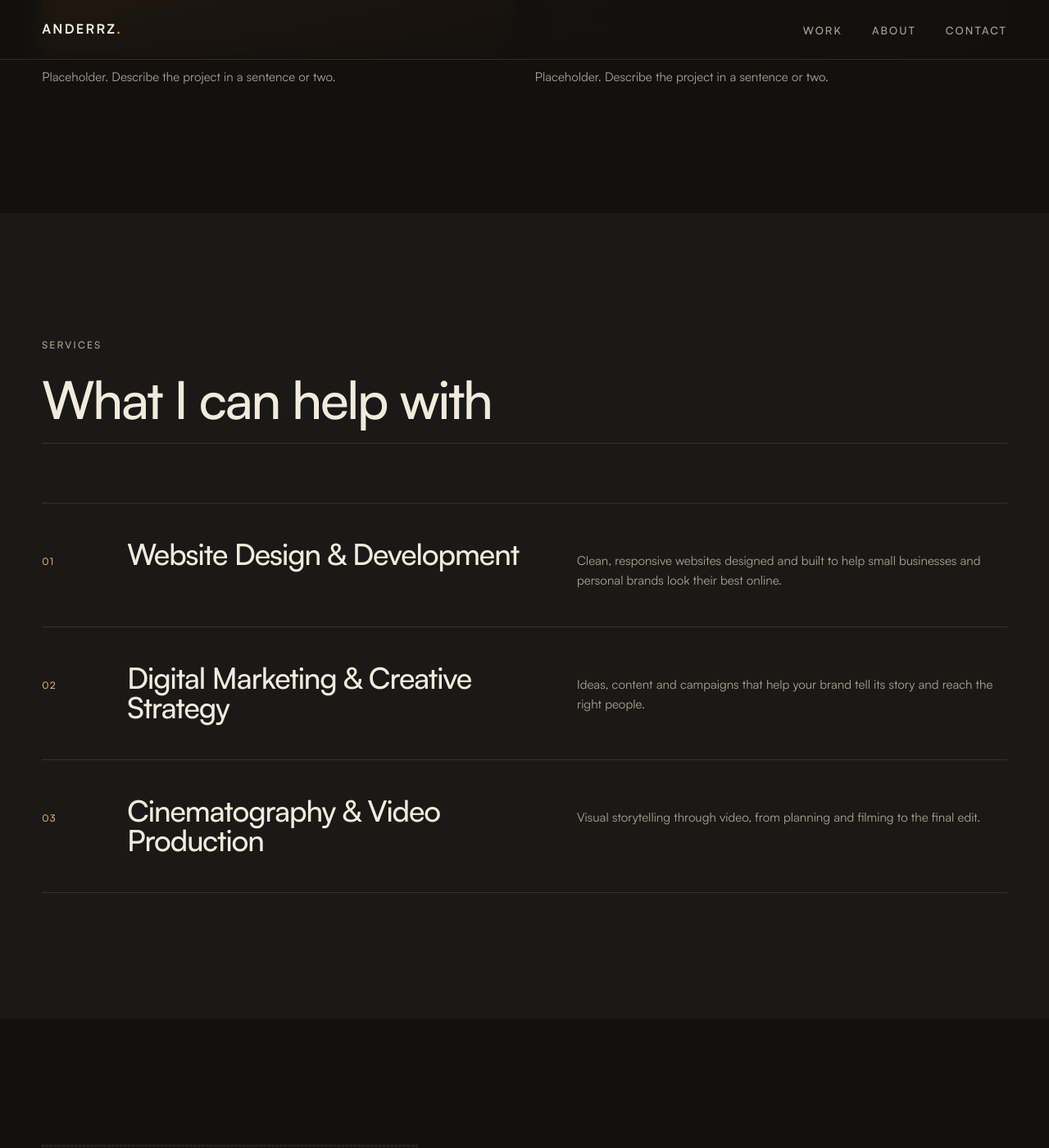
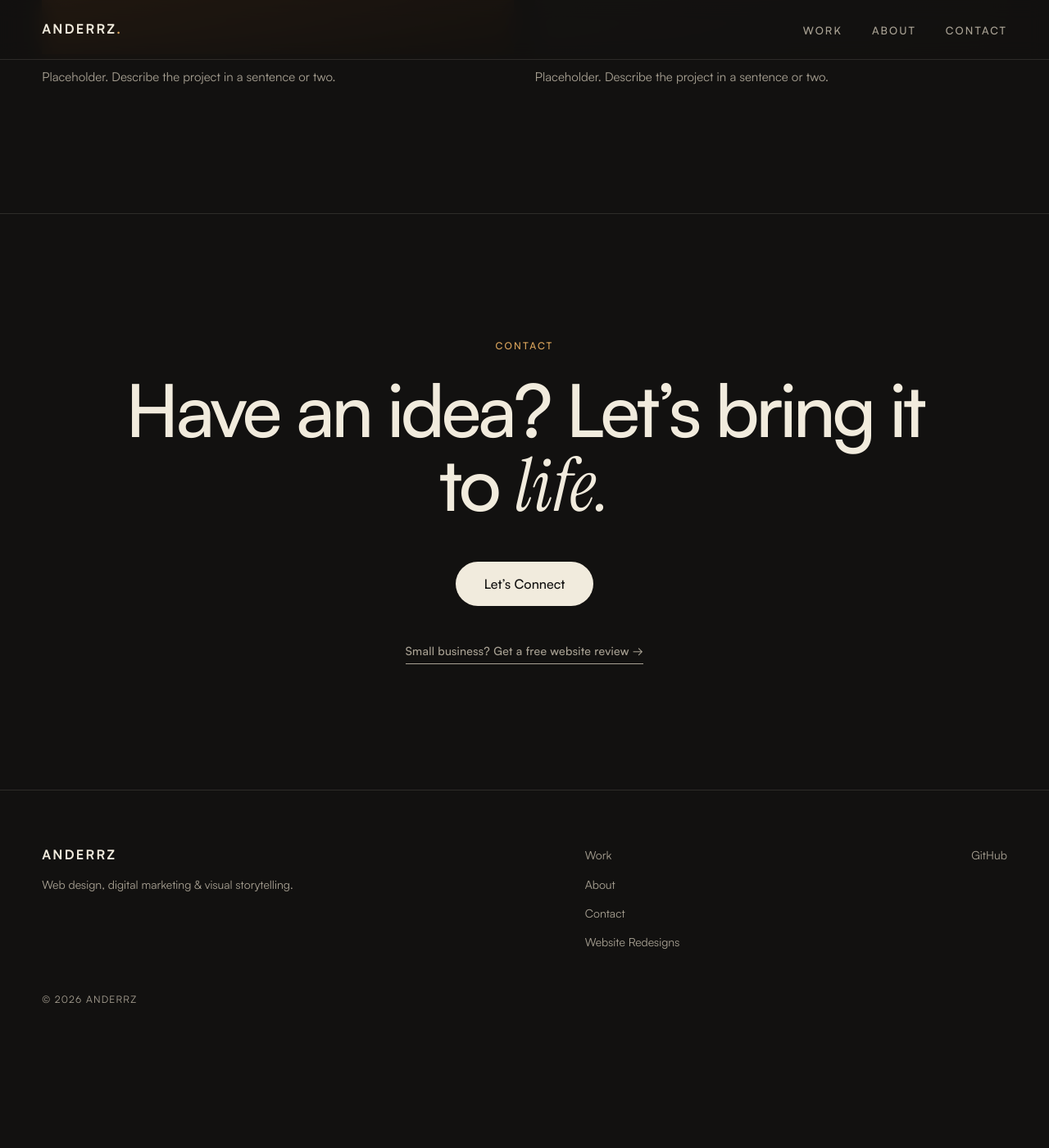
Before and after one commit to Anderrzx/anderrz.portfolio.github.io, a Jekyll site: the page built from index.html, in a window 1280 px wide and 1400 px high, scrolled down 2713 px. Shown: the whole window at 82% size. Built offline with Jekyll 4.4.1, drawn with Linux system fonts in a browser that asks for light colours; after the commit the page ends 3973 px from its top, so only the background shows below that; some of the changed text lies outside the part shown.

Commit message:
Slim homepage to hero, selected work and closing CTA
Services, About and the small-business review move to their own pages
(to be built); the closing section keeps a quiet link to /web-design/.

Co-Authored-By: Claude Opus 5.5 <noreply@anthropic.com>

```diff
--- a/assets/css/main.css
+++ b/assets/css/main.css
@@ -661,6 +661,27 @@ a {
     color: var(--accent);
 }
 
+.closing-cta .container {
+    padding-top: var(--section-space);
+    border-top: 1px solid var(--line);
+}
+
+.closing-cta {
+    padding-top: 0;
+}
+
+.cta-aside {
+    margin: 40px 0 0;
+}
+
+.cta-aside .text-link {
+    color: var(--text-muted);
+}
+
+.cta-aside .text-link:hover {
+    color: var(--accent);
+}
+
 .cta-title {
     max-width: 16ch;
     margin: 0 auto 48px;
--- a/index.html
+++ b/index.html
@@ -39,64 +39,14 @@ title: Web Design, Digital Marketing & Cinematography
     </div>
 </section>
 
-<!-- ===== Services ===== -->
-<section class="section section-raised" aria-labelledby="services-title">
-    <div class="container">
-        <div class="section-head">
-            <div>
-                <p class="eyebrow reveal">Services</p>
-                <h2 id="services-title" class="section-title reveal">What I can help with</h2>
-            </div>
-        </div>
-
-        <ol class="service-list">
-            {% for service in site.data.services %}
-            <li class="service reveal">
-                <span class="service-number">{{ service.number }}</span>
-                <h3 class="service-title"><a href="{{ service.url | relative_url }}">{{ service.title }}</a></h3>
-                <p class="service-summary">{{ service.summary }}</p>
-            </li>
-            {% endfor %}
-        </ol>
-    </div>
-</section>
-
-<!-- ===== About teaser ===== -->
-<section class="section" aria-labelledby="about-title">
-    <div class="container about-teaser">
-        <div class="about-photo reveal">
-            <!-- TODO: replace with <img src="/assets/images/me.jpg" alt="Photo of Anderrz"> -->
-            <div class="photo-placeholder" aria-hidden="true">Your photo here</div>
-        </div>
-        <div class="about-text">
-            <p class="eyebrow reveal">About</p>
-            <h2 id="about-title" class="section-title reveal">Hi, I&rsquo;m Anderrz.</h2>
-            <!-- TODO: replace with 2-3 sentences about you -->
-            <p class="reveal placeholder">Placeholder. Write two or three sentences about your background, your digital marketing studies, and what you love to create.</p>
-            <a class="text-link reveal" href="{{ '/about/' | relative_url }}">More about me <span aria-hidden="true">&rarr;</span></a>
-        </div>
-    </div>
-</section>
-
-<!-- ===== Small-business website review (lighter, business-focused) ===== -->
-<section class="section theme-light" aria-labelledby="review-title">
-    <div class="container review">
-        <div>
-            <p class="eyebrow reveal">For small businesses</p>
-            <h2 id="review-title" class="section-title reveal">Thinking about redesigning your&nbsp;website?</h2>
-        </div>
-        <div class="review-body reveal">
-            <p>I&rsquo;ll take a look at your current site and share honest, practical ideas to improve it, free.</p>
-            <a class="button button-primary" href="{{ '/web-design/' | relative_url }}">Get a free website review</a>
-        </div>
-    </div>
-</section>
-
 <!-- ===== Closing call to action ===== -->
 <section class="section closing-cta" aria-labelledby="cta-title">
     <div class="container">
         <p class="eyebrow reveal">Contact</p>
         <h2 id="cta-title" class="cta-title reveal">Have an idea? Let&rsquo;s bring it to <em class="serif">life.</em></h2>
         <a class="button button-primary button-large reveal" href="{{ '/contact/' | relative_url }}">Let&rsquo;s Connect</a>
+        <p class="cta-aside reveal">
+            <a class="text-link" href="{{ '/web-design/' | relative_url }}">Small business? Get a free website review <span aria-hidden="true">&rarr;</span></a>
+        </p>
     </div>
 </section>
```
